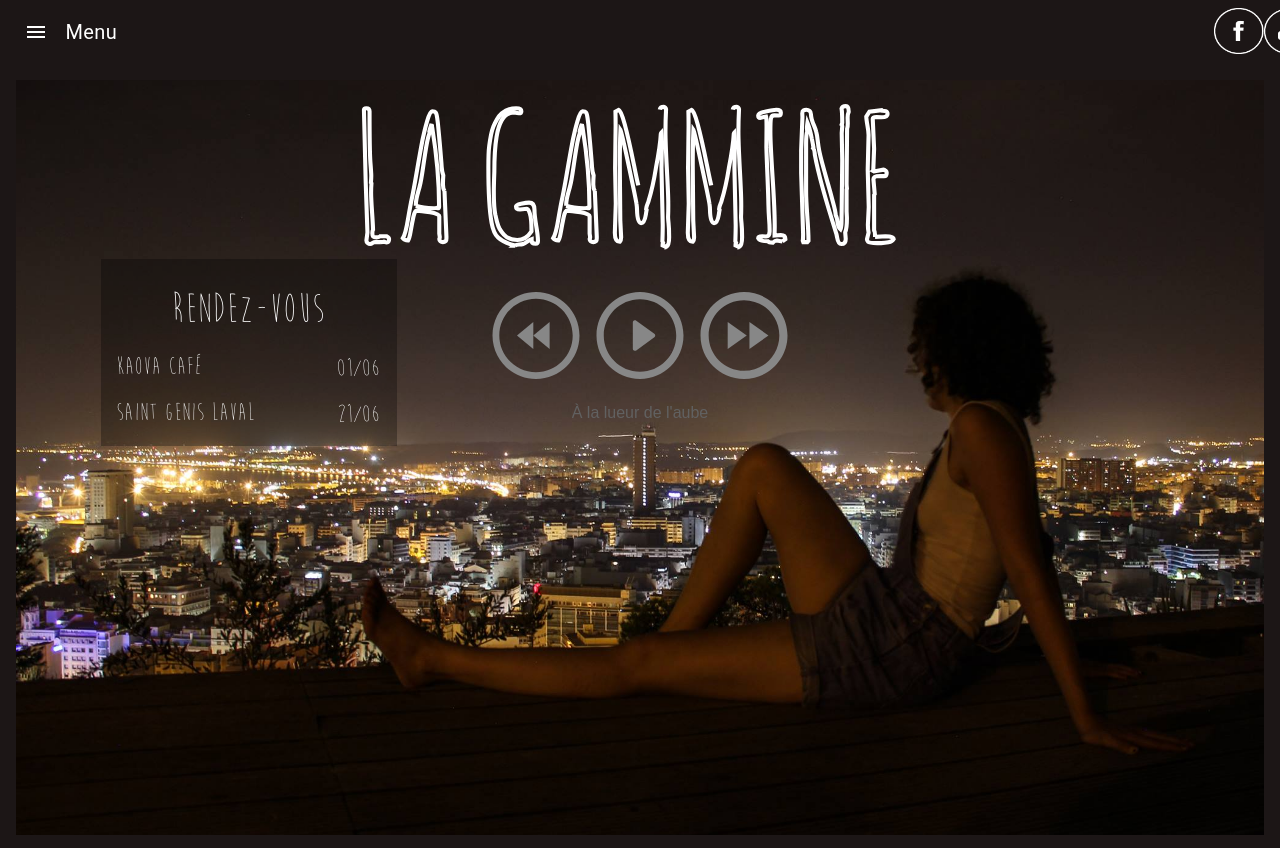
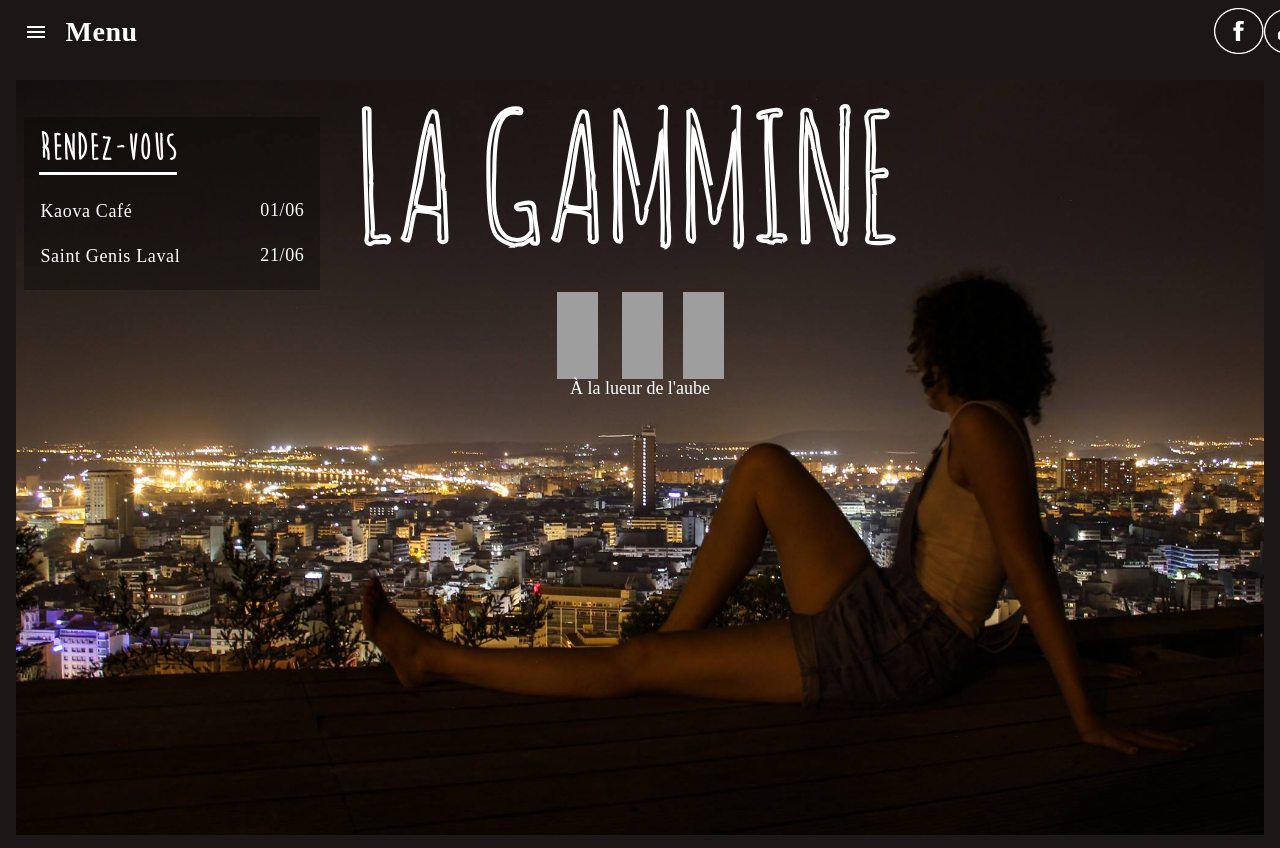
Before and after one commit to YannigSmagghe/LaGammine, a PHP site: page / in a window 1280 px wide. Run offline with PHP 8.4, Linux system fonts and the light colour scheme; some libraries are stand-ins or nearby versions; some web fonts are replaced; grey boxes are pictures that could not be loaded.

Commit message:
change 10 septembre

```diff
--- a/app/index.html
+++ b/app/index.html
@@ -63,7 +63,7 @@
     </div>
     <div class="mdl-layout--large-screen-only mdl-layout__header-row">
       <div class="mdl-layout__drawer-button"><i class="material-icons">menu</i></div>
-      <div class="mdl-layout-title">Menu</div>
+      <div class="mdl-layout-title menu-title">Menu</div>
     </div>
     <div class="mdl-layout--large-screen-only mdl-layout__header-row">
     </div>
@@ -71,8 +71,8 @@
   </header>
   <!--YS: Nav Menu-->
   <div class="mdl-layout__drawer is-visible">
-    <span class="mdl-layout-title">Menu</span>
-    <nav class="mdl-navigation">
+    <!--<span class="mdl-layout-title menu-title">Menu</span>-->
+    <nav class="mdl-navigation custom-menu">
       <a class="mdl-navigation__link" id="accueil" onclick="changeMenu(this.id)" href="#">Accueil</a>
       <a class="mdl-navigation__link" id="biographie" onclick="changeMenu(this.id)" href="#">Biographie</a>
       <a class="mdl-navigation__link" id="music" onclick="changeMenu(this.id)" href="#">Medias</a>
@@ -197,29 +197,31 @@
           <div class="audio-controls mdl-cell mdl-cell--12-col">
             <img    id="backward-button"
                     onclick="previousMusic()"
-                    src="images/svg/backward.svg"
+                    src="images/svg/backward-button.svg"
                     alt="Précedent"
                     height="87px"
-                    width="100px" />
+                    width="41px"
+                    />
             <img    id="play-button"
                     onclick="play()"
-                    src="images/svg/play.svg"
+                    src="images/svg/play-button.svg"
                     alt="Jouer"
                     height="87px"
-                    width="100px" />
+                    width="41px" />
             <img    id="pause-button"
                     onclick="play()"
-                    src="images/svg/pause.svg"
+                    src="images/svg/pause-button.svg"
                     alt="Pause"
                     height="87px"
-                    width="100px"
+                    width="41px"
                     style="display: none" />
             <img    id="forward-button"
                     onclick="nextMusic()"
-                    src="images/svg/froward.svg"
+                    src="images/svg/forward-button.svg"
                     alt="Suivant"
                     height="87px"
-                    width="100px" />
+                    width="41px"
+                    />
             <div>
               <div id="TitleMusic"></div>
             </div>
@@ -233,7 +235,7 @@
 
           <!--Deskop interface-->
           <div class="mdl-cell mdl-cell--3-col date-container">
-            <div class="mdl-layout-title">
+            <div class="mdl-layout-title" id="rdv-title">
               Rendez-Vous
             </div>
             <ul class="demo-list-item mdl-list list-date">
@@ -249,18 +251,22 @@
           </div>
         </section>
         <section class="section-biographie">
-          <div class="mdl-layout-title main-title">
-            BIOGRAPHIE
+          <div class="mdl-layout-title main-title" id="biographie-title">
+            Biographie
           </div>
-          <div class="mdl-cell mdl-cell--3-col biographie-container">
-            <p class="biographie-text">
-              Cheveux et guitare au vent, La Gammine transporte dans ses valises sa passion pour la musique et son envie
-              de faire entendre sa voix.<br/><br/><br/>
-              Dans le tremblement subtil de ses mélodies, elle mélange au rythme de ses émotions l'univers de la chanson
-              française aux sonorités jazz.<br/><br/><br/>
-              Une sensibilité à fleur de peau et une vision du monde tout en poésie, voilà le chemin sur lequel elle
-              s'est aventurée.<br/>
-            </p>
+          <div class="mdl-cell mdl-cell--12-col biographie-container">
+            <div class="mdl-grid center-items">
+              <div class="mdl-cell mdl-cell--2-col"></div>
+              <div class="mdl-cell mdl-cell--4-col"> <p class="biographie-text">
+                Cheveux et guitare au vent, La Gammine transporte dans ses valises sa passion pour la musique et son envie
+                de faire entendre sa voix.<br/><br/>
+                Dans le tremblement subtil de ses mélodies, elle mélange au rythme de ses émotions l'univers de la chanson
+                française aux sonorités jazz.<br/><br/>
+                Une sensibilité à fleur de peau et une vision du monde tout en poésie, voilà le chemin sur lequel elle
+                s'est aventurée.<br/>
+              </p></div>
+            </div>
+
           </div>
         </section>
         <section class="section-music">
@@ -360,6 +366,7 @@
 <script src="scripts/custom.js"></script>
 <script src="scripts/musicPlayer.js"></script>
 <script src="scripts/menu.js"></script>
+<script src="scripts/admin-dates.js"></script>
 
 <!-- endbuild -->
 
--- a/app/styles/main.css
+++ b/app/styles/main.css
@@ -296,7 +296,13 @@ html, body {
 }
 
 #TitleMusic {
-    padding-top: 3vh;
+    color: white;
+}
+#backward-button{
+    margin-right: 20px
+}
+#forward-button{
+    margin-left: 15px
 }
 
 .mdl-layout__header-row {
@@ -317,45 +323,62 @@ html, body {
 
 @media screen and (min-width: 1240px) {
     .date-container {
-        margin-top: -20vh;
-        margin-left: 10vh;
+        margin-top: -34vh;
+        margin-left: 1vh;
     }
 }
 
 .date-container > ul > li > * {
     color: #ffffff;
+    font-family: bgroveb;
+    font-size: 18px;
+}
+#rdv-title{
+    text-align: left;
+    margin-left: 15px;
+    font-weight: bold;
+    display: inline-block;
+    border-bottom: 3px solid #ffffff;
+    padding-bottom: 5px;
+    font-size: 38px;
     font-family: moonflower;
-    font-size: 3vh;
+    margin-top: 3px;
 }
 
 .date-container > .mdl-layout-title {
     color: #ffffff;
     font-size: 5vh;
-    font-family: moonflower;
 }
 
 .date-container > ul > .mdl-list__item--three-line {
     margin-bottom: -5vh;
+
 }
 
 .mdl-list__item--three-line .mdl-list__item-text-body {
     padding-left: 5px;
     color: rgba(255, 255, 255, 0.78);
-    font-family: moonflower;
+    font-family: bgroveb;
 
 }
 
 .biographie-container {
-    margin-left: 15vh;
     padding: 3vh;
-    background-color: rgba(255, 255, 255, 0.6);
+    color: white;
 }
 
-.biographie-container > .biographie-text {
-    font-size: 3vh;
-    color: #333333;
+#biographie-title{
+    text-align: left;
+    margin-left: 26px;
+    margin-top: 26px;
     font-weight: bold;
-    font-family: moonflower;
+    display: inline-block;
+    border-bottom: 3px solid #ffffff;
+    padding-bottom: 5px;
+    font-size: 38px;
+}
+.biographie-text {
+    font-size: 18px;
 }
 
 /*Media css*/
@@ -392,8 +415,13 @@ html, body {
 * {
     padding: 0;
     margin: 0;
+    font-family: bgroveb;
+    font-size: 18px;
 }
 
+.custom-menu>*{
+    font-size: 22px;
+}
 body {
     font: 16px/1 sans-serif
 }
@@ -468,7 +496,17 @@ nav.vertical li:hover > ul {
     font-family: moonflower;
     src: url(../font/MoonFlower.ttf);
 }
+@font-face {
+    font-family: bgroveb;
+    src: url(../font/bgrove.ttf);
+}
 
+
+.menu-title{
+    font-weight: bold;
+    font-size: 28px;
+    font-family: bgroveb;
+}
 .main-title {
     font-family: moonflower;
     font-size: 15vh;
```
Also changed, not shown: app/scripts/admin-dates.js (+15 -15 lines).
